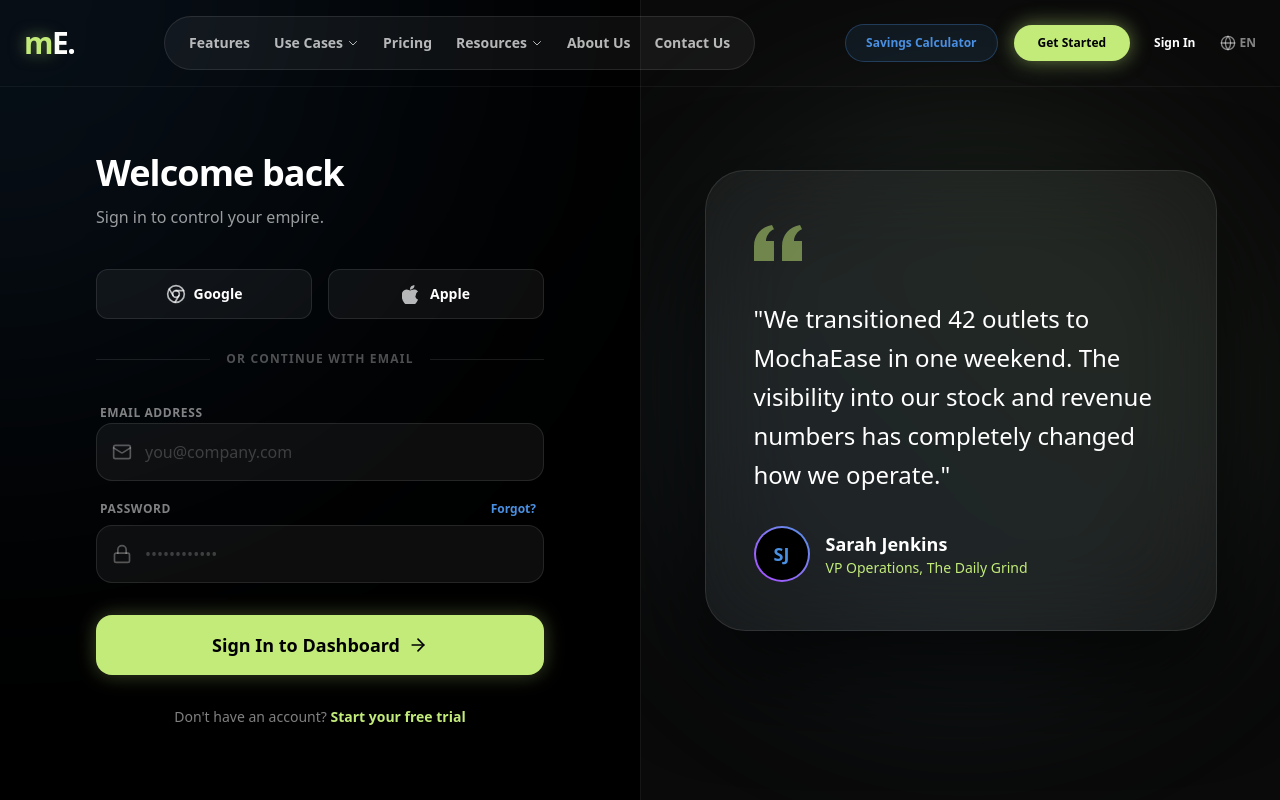
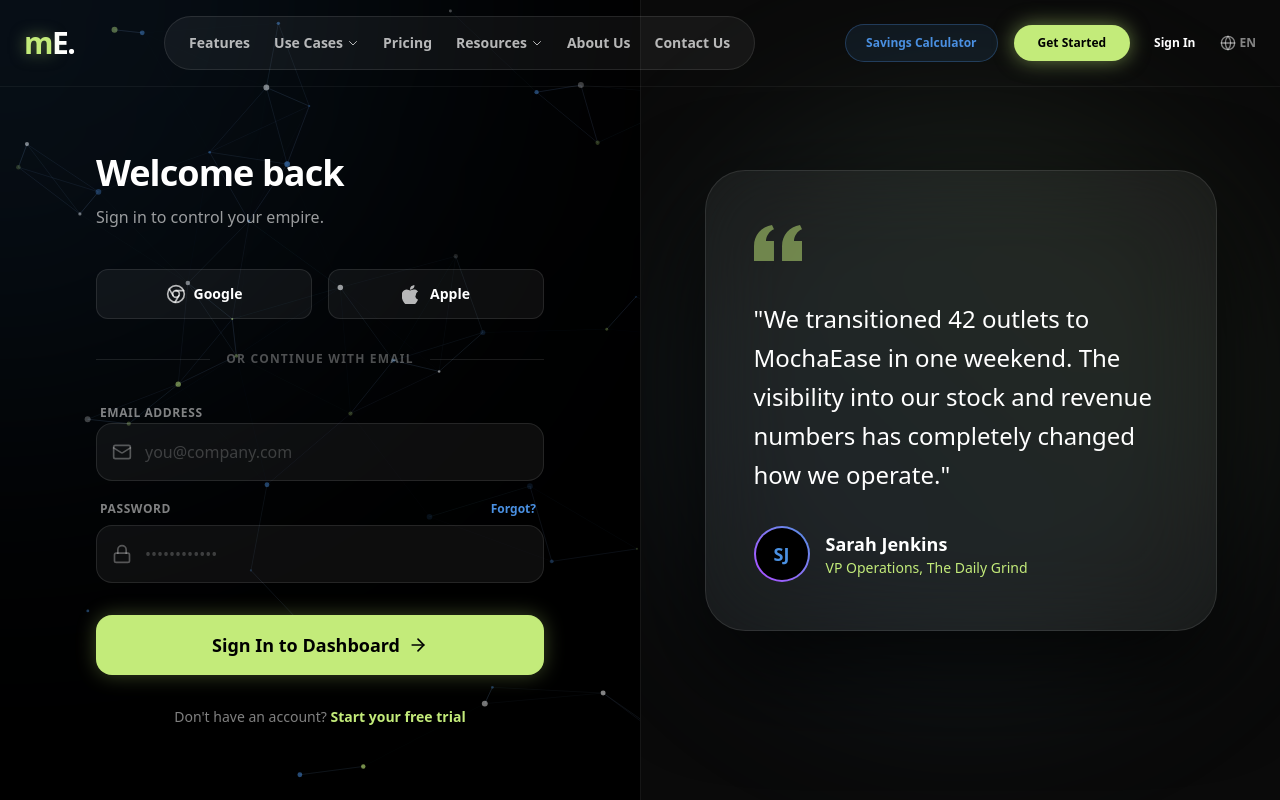
Before and after one commit to virendernehra-coder/mochaease_web, a Next.js app: page /login in a window 1280 px wide. Shown: the top 800 px of the page. Built offline with nearby package versions, Linux system fonts and the light colour scheme.

Commit message:
Fix tsParticles v3 build errors

```diff
--- a/package.json
+++ b/package.json
@@ -11,6 +11,7 @@
   "dependencies": {
     "@supabase/ssr": "^0.8.0",
     "@supabase/supabase-js": "^2.98.0",
+    "@tsparticles/engine": "^3.9.1",
     "@tsparticles/react": "^3.0.0",
     "@tsparticles/slim": "^3.9.1",
     "clsx": "^2.1.1",
--- a/src/components/NetworkBackground.tsx
+++ b/src/components/NetworkBackground.tsx
@@ -1,25 +1,31 @@
 'use client';
-import { useCallback } from "react";
-import type { Container, Engine } from "tsparticles-engine";
-import Particles from "@tsparticles/react";
+import { useEffect, useState } from "react";
+import type { Container, Engine } from "@tsparticles/engine";
+import Particles, { initParticlesEngine } from "@tsparticles/react";
 import { loadSlim } from "@tsparticles/slim";
 
 export default function NetworkBackground() {
-    const particlesInit = useCallback(async (engine: Engine) => {
+    const [init, setInit] = useState(false);
+
+    useEffect(() => {
+        initParticlesEngine(async (engine: Engine) => {
             // load slim version to optimize bundle size
             await loadSlim(engine);
+        }).then(() => {
+            setInit(true);
+        });
     }, []);
 
-    const particlesLoaded = useCallback(async (container: Container | undefined) => {
+    const particlesLoaded = async (container?: Container): Promise<void> => {
         // console.log(container);
-    }, []);
+    };
 
+    if (init) {
         return (
             <div className="absolute inset-0 -z-10 bg-black">
                 <Particles
                     id="tsparticles"
-                init={particlesInit}
-                loaded={particlesLoaded}
+                    particlesLoaded={particlesLoaded}
                     className="w-full h-full"
                     options={{
                         background: {
@@ -38,7 +44,6 @@ export default function NetworkBackground() {
                                     enable: true,
                                     mode: "grab",
                                 },
-                            resize: true,
                             },
                             modes: {
                                 push: {
@@ -79,17 +84,15 @@ export default function NetworkBackground() {
                             number: {
                                 density: {
                                     enable: true,
-                                area: 800,
+                                    width: 800,
                                 },
                                 value: 60,
                             },
                             opacity: {
-                            value: 0.6,
-                            random: true,
+                                value: { min: 0.1, max: 0.6 },
                                 animation: {
                                     enable: true,
                                     speed: 1,
-                                minimumValue: 0.1,
                                     sync: false
                                 }
                             },
@@ -106,3 +109,5 @@ export default function NetworkBackground() {
             </div>
         );
     }
+    return <div className="absolute inset-0 -z-10 bg-black" />;
+}
```
Also changed, not shown: 1 other file (tests, documents, lock files or other folders). Lines whose indentation alone changed are shown as unchanged.
